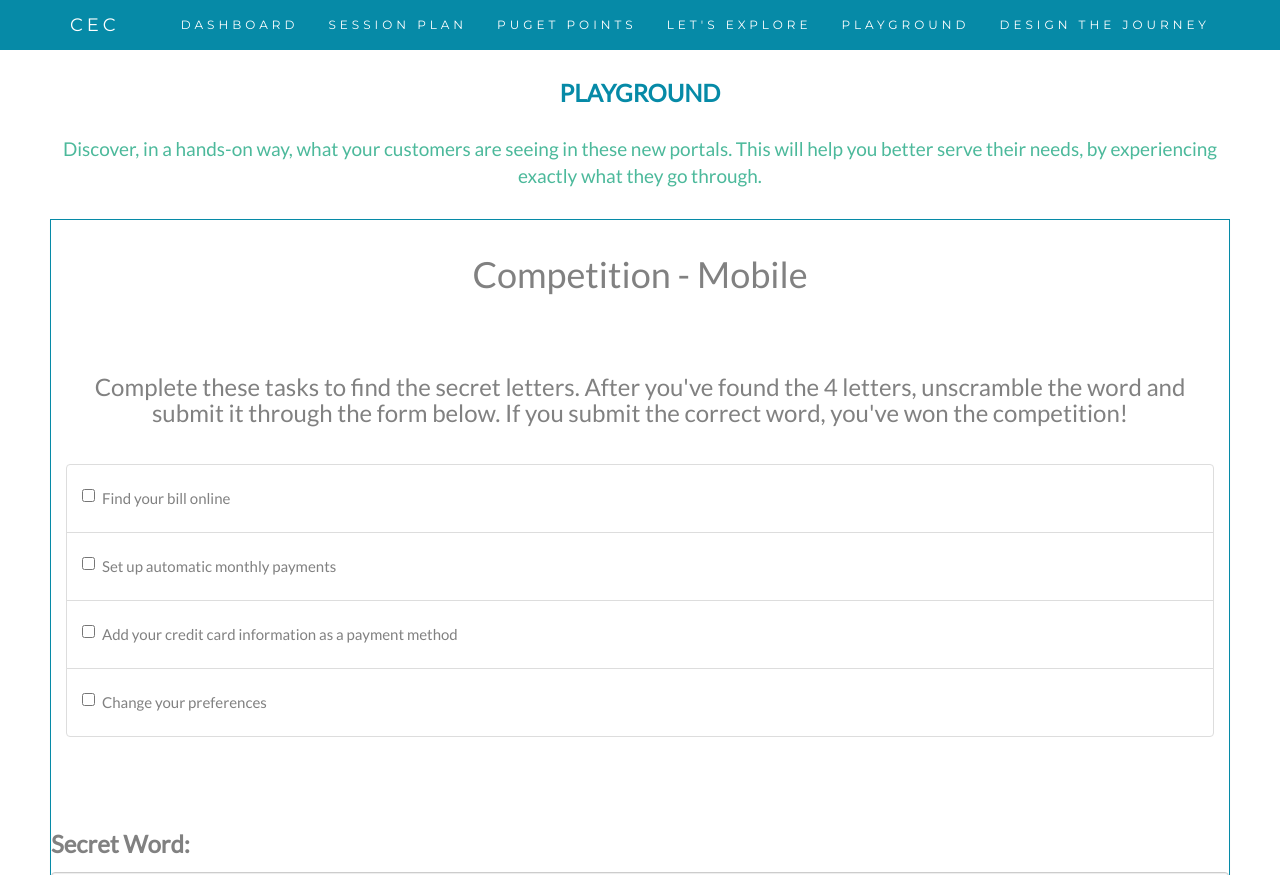
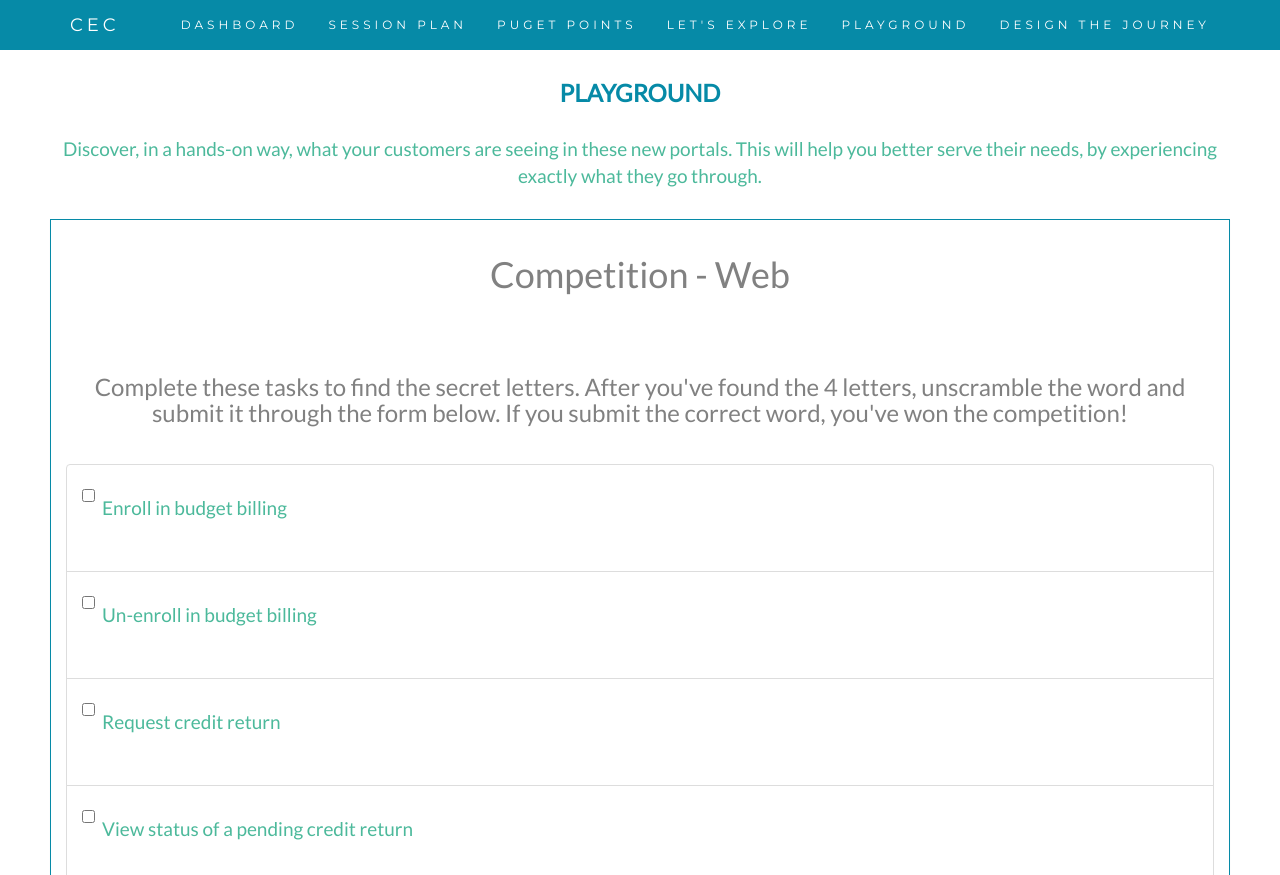
Before and after one commit to pugetcec/playground-competition, a plain HTML site: page index.html in a window 1280 px wide. Shown: the top 875 px of the page. Drawn offline with nearby package versions, Linux system fonts and the light colour scheme.

Commit message:
Update list

```diff
--- a/index.html
+++ b/index.html
@@ -227,25 +227,25 @@
 
 <div class="col-sm-12">
 <div class="panel panel-default">
-  <div class="panel-body"><center><h1>Competition - Mobile<h1>
+  <div class="panel-body"><center><h1>Competition - Web<h1>
   <br><h3>Complete these tasks to find the secret letters. After you've found the 4 letters, unscramble the word and submit it through the form below. If you submit the correct word, you've won the competition!</h3></center>
     <br>
     <ul class="list-group">
 
   <li class="list-group-item"><div class="checkbox">
-  <label><input type="checkbox" value="">Find your bill online</label>
+    <label><input type="checkbox" value=""><h4>Enroll in budget billing</h4></label>
 </div></li>
 
   <li class="list-group-item"><div class="checkbox">
-  <label><input type="checkbox" value="">Set up automatic monthly payments</label>
+  <label><input type="checkbox" value=""><h4>Un-enroll in budget billing</h4></label>
 </div></li>
 
   <li class="list-group-item"><div class="checkbox">
-  <label><input type="checkbox" value="">Add your credit card information as a payment method</label>
+  <label><input type="checkbox" value=""><h4>Request credit return</h4></label>
 </div></li>
 
   <li class="list-group-item"><div class="checkbox">
-  <label><input type="checkbox" value="">Change your preferences</label>
+  <label><input type="checkbox" value=""><h4>View status of a pending credit return</h4></label>
 </div></li>
 
 
```
